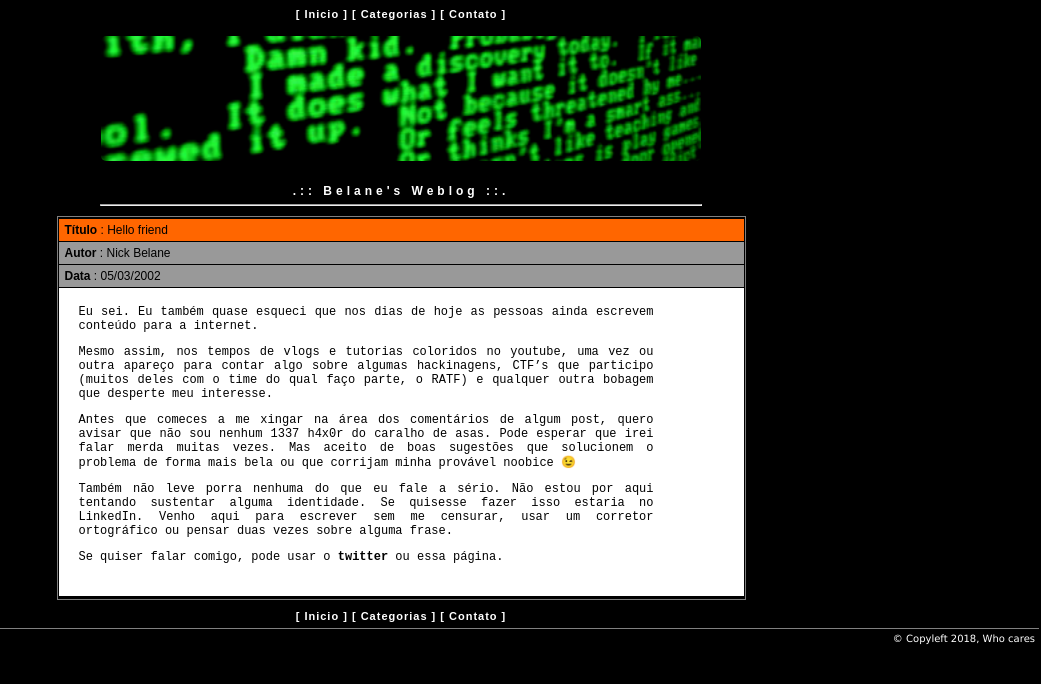
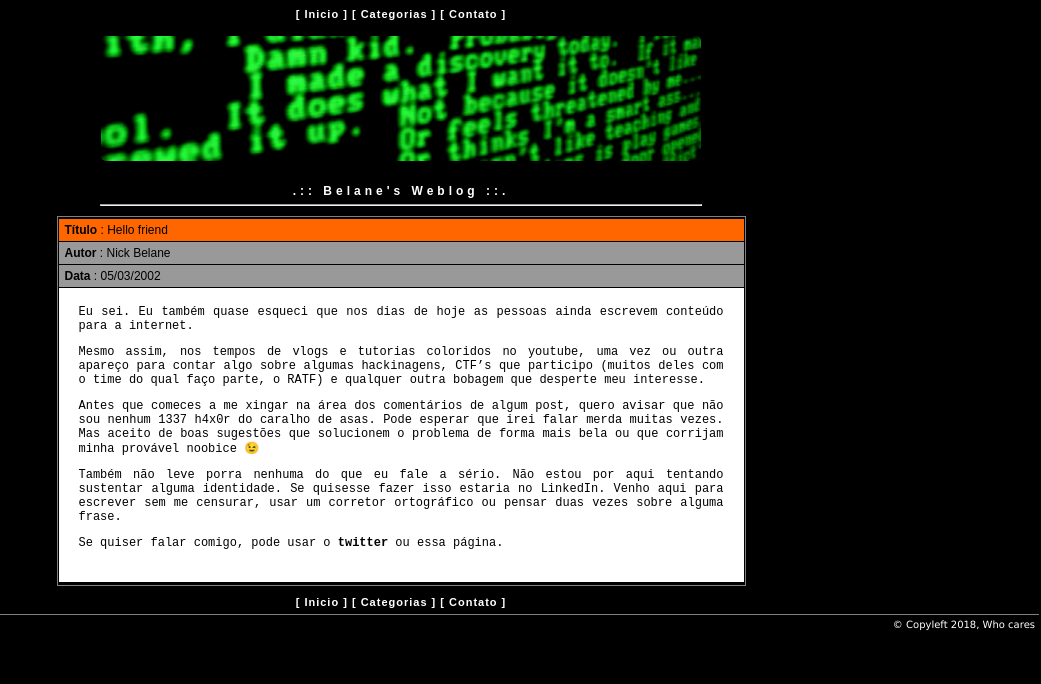
Before and after one commit to nick-belane/nick-belane.github.io, a Jekyll site: the page built from index.md, in a window 1280 px wide. Shown: the top 684 px of the page, without its empty margins (239-1280 px from the left). Built offline with Jekyll 4.4.1, drawn with Linux system fonts in a browser that asks for light colours.

Commit message:
Update main.css

```diff
--- a/assets/css/main.css
+++ b/assets/css/main.css
@@ -139,7 +139,7 @@ pre {
 }
 
 p {
-    margin-right: 70px;
+    /* margin-right: 70px; */
     text-align: justify;
 }
 
```
